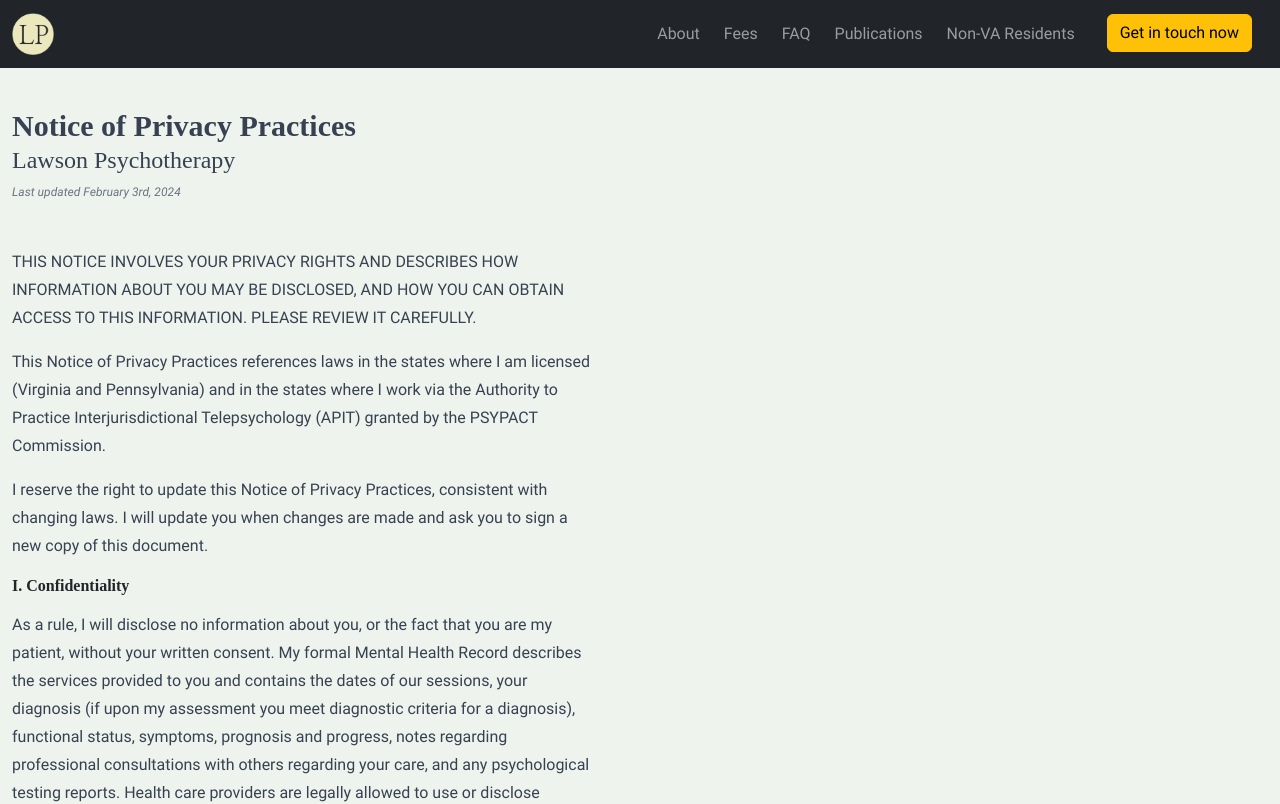
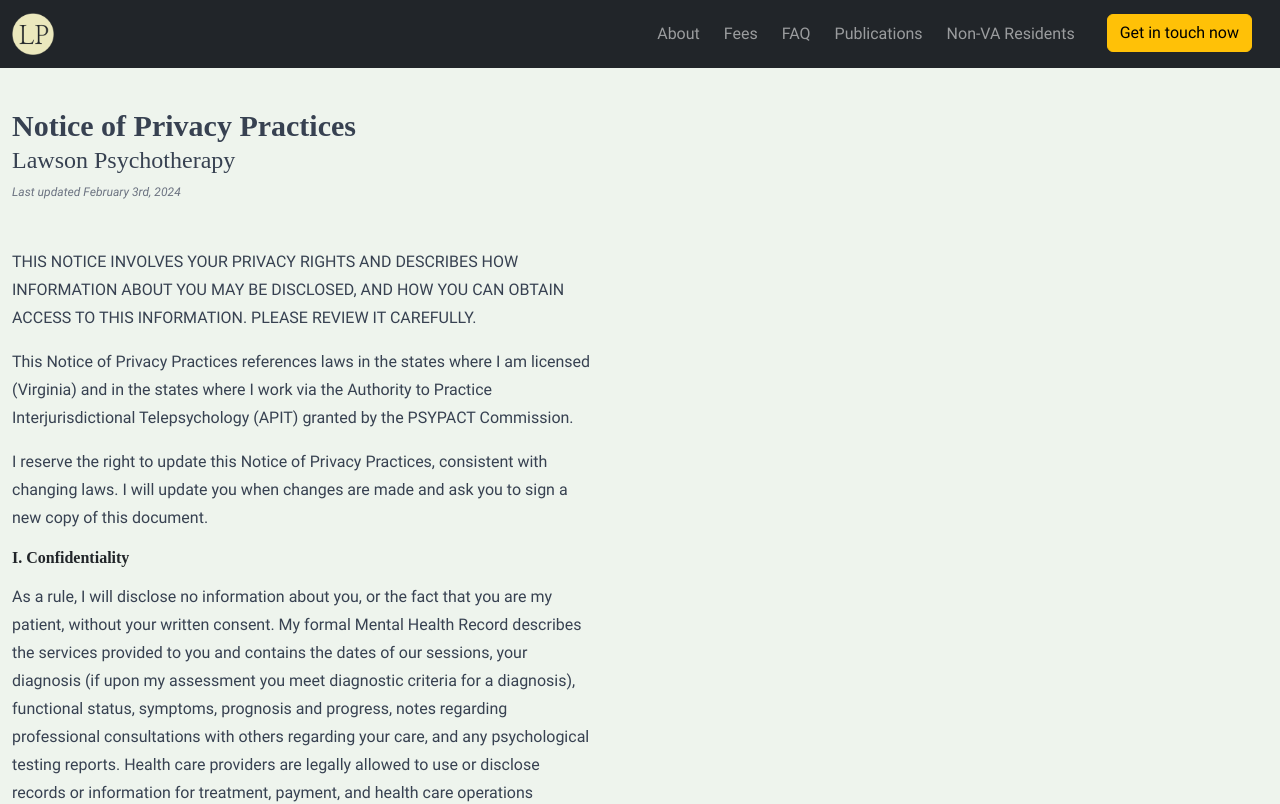
Before and after one commit to jspars/ml-psych, a SvelteKit app: page /privacy in a window 1280 px wide. Shown: the top 804 px of the page. Built offline with nearby package versions, Linux system fonts and the light colour scheme; a web font is replaced by a local one.

Commit message:
removed references to PA

```diff
--- a/src/routes/about/AboutCard.svelte
+++ b/src/routes/about/AboutCard.svelte
@@ -7,7 +7,7 @@
 	<div class="card-body">
 		<h1 class="text-2xl font-bold card-title">Monica Lawson, PhD.</h1>
         <h2 class="text-sm font-light card-subtitle mb-2 text-muted">Licensed Clinical Psychologist, VA</h2>
-		<h2 class="text-sm font-light card-subtitle mb-2 text-muted">Licensed Psychologist, PA</h2>
+		<!-- <h2 class="text-sm font-light card-subtitle mb-2 text-muted">Licensed Psychologist, PA</h2> -->
 		<p class="text-sm prose card-text my-1">
 			PhD Clinical Psychology, <em>Duquesne University</em>
 		</p>
--- a/src/routes/privacy/+page.svelte
+++ b/src/routes/privacy/+page.svelte
@@ -12,8 +12,7 @@
             INFORMATION. PLEASE REVIEW IT CAREFULLY.
         </p>
         <p class="prose">
-            This Notice of Privacy Practices references laws in the states where I am licensed (Virginia and
-Pennsylvania) and in the states where I work via the Authority to Practice Interjurisdictional
+            This Notice of Privacy Practices references laws in the states where I am licensed (Virginia) and in the states where I work via the Authority to Practice Interjurisdictional
 Telepsychology (APIT) granted by the PSYPACT Commission.
         </p>
         <p class="prose">
```
